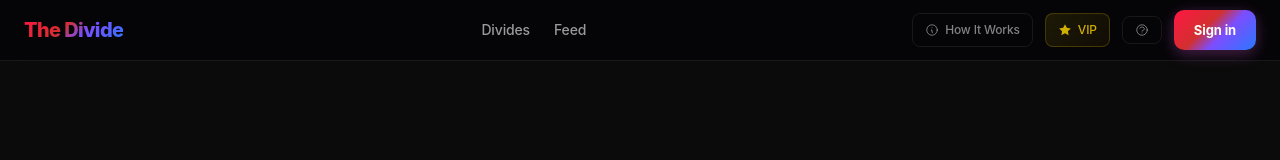
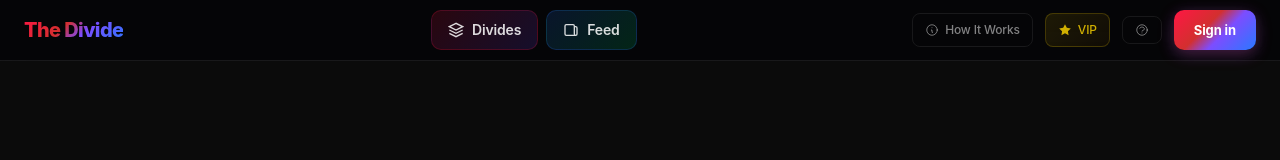
Before and after one commit to ripjuicewrld9/the-divide, a React (Vite) app in the folder divide-frontend-fresh/: page /profile in a window 1280 px wide. Shown: the top 160 px of the page. Built offline with nearby package versions, Linux system fonts and the light colour scheme; no server answers.

Commit message:
Fix support button popout + redesign header layout with improved nav buttons, larger profile, and relocated notification bell

```diff
--- a/divide-frontend-fresh/src/components/Header.jsx
+++ b/divide-frontend-fresh/src/components/Header.jsx
@@ -93,35 +93,75 @@ export default function Header() {
           <nav style={{
             display: 'flex',
             alignItems: 'center',
-            gap: '24px',
+            gap: '8px',
             marginLeft: '32px',
           }}>
             <Link
               to="/"
               style={{
                 textDecoration: 'none',
+                display: 'flex',
+                alignItems: 'center',
+                gap: '8px',
+                padding: '8px 16px',
+                borderRadius: '10px',
                 fontSize: '14px',
-                fontWeight: '500',
-                color: 'rgba(255,255,255,0.6)',
-                transition: 'color 0.15s ease',
+                fontWeight: '600',
+                color: 'rgba(255,255,255,0.85)',
+                background: 'linear-gradient(135deg, rgba(255,23,68,0.15) 0%, rgba(124,77,255,0.15) 100%)',
+                border: '1px solid rgba(255,23,68,0.2)',
+                transition: 'all 0.2s ease',
               }}
-              onMouseEnter={(e) => e.currentTarget.style.color = '#fff'}
-              onMouseLeave={(e) => e.currentTarget.style.color = 'rgba(255,255,255,0.6)'}
+              onMouseEnter={(e) => {
+                e.currentTarget.style.background = 'linear-gradient(135deg, rgba(255,23,68,0.25) 0%, rgba(124,77,255,0.25) 100%)';
+                e.currentTarget.style.borderColor = 'rgba(255,23,68,0.4)';
+                e.currentTarget.style.color = '#fff';
+                e.currentTarget.style.transform = 'translateY(-1px)';
+              }}
+              onMouseLeave={(e) => {
+                e.currentTarget.style.background = 'linear-gradient(135deg, rgba(255,23,68,0.15) 0%, rgba(124,77,255,0.15) 100%)';
+                e.currentTarget.style.borderColor = 'rgba(255,23,68,0.2)';
+                e.currentTarget.style.color = 'rgba(255,255,255,0.85)';
+                e.currentTarget.style.transform = 'translateY(0)';
+              }}
             >
+              <svg width="16" height="16" viewBox="0 0 24 24" fill="none" stroke="currentColor" strokeWidth="2">
+                <path d="M12 2L2 7l10 5 10-5-10-5zM2 17l10 5 10-5M2 12l10 5 10-5" />
+              </svg>
               Divides
             </Link>
             <Link
               to="/feed"
               style={{
                 textDecoration: 'none',
+                display: 'flex',
+                alignItems: 'center',
+                gap: '8px',
+                padding: '8px 16px',
+                borderRadius: '10px',
                 fontSize: '14px',
-                fontWeight: '500',
-                color: 'rgba(255,255,255,0.6)',
-                transition: 'color 0.15s ease',
+                fontWeight: '600',
+                color: 'rgba(255,255,255,0.85)',
+                background: 'linear-gradient(135deg, rgba(41,121,255,0.15) 0%, rgba(0,230,118,0.15) 100%)',
+                border: '1px solid rgba(41,121,255,0.2)',
+                transition: 'all 0.2s ease',
               }}
-              onMouseEnter={(e) => e.currentTarget.style.color = '#fff'}
-              onMouseLeave={(e) => e.currentTarget.style.color = 'rgba(255,255,255,0.6)'}
+              onMouseEnter={(e) => {
+                e.currentTarget.style.background = 'linear-gradient(135deg, rgba(41,121,255,0.25) 0%, rgba(0,230,118,0.25) 100%)';
+                e.currentTarget.style.borderColor = 'rgba(41,121,255,0.4)';
+                e.currentTarget.style.color = '#fff';
+                e.currentTarget.style.transform = 'translateY(-1px)';
+              }}
+              onMouseLeave={(e) => {
+                e.currentTarget.style.background = 'linear-gradient(135deg, rgba(41,121,255,0.15) 0%, rgba(0,230,118,0.15) 100%)';
+                e.currentTarget.style.borderColor = 'rgba(41,121,255,0.2)';
+                e.currentTarget.style.color = 'rgba(255,255,255,0.85)';
+                e.currentTarget.style.transform = 'translateY(0)';
+              }}
             >
+              <svg width="16" height="16" viewBox="0 0 24 24" fill="none" stroke="currentColor" strokeWidth="2">
+                <path d="M19 20H5a2 2 0 01-2-2V6a2 2 0 012-2h10a2 2 0 012 2v1m2 13a2 2 0 01-2-2V7m2 13a2 2 0 002-2V9a2 2 0 00-2-2h-2" />
+              </svg>
               Feed
             </Link>
           </nav>
@@ -193,7 +233,7 @@ export default function Header() {
               }}
             >
               <svg width="14" height="14" viewBox="0 0 24 24" fill="currentColor">
-                <path d="M12 2L15.09 8.26L22 9.27L17 14.14L18.18 21.02L12 17.77L5.82 21.02L7 14.14L2 9.27L8.91 8.26L12 2Z"/>
+                <path d="M12 2L15.09 8.26L22 9.27L17 14.14L18.18 21.02L12 17.77L5.82 21.02L7 14.14L2 9.27L8.91 8.26L12 2Z" />
               </svg>
               <span>VIP</span>
             </button>
@@ -231,8 +271,6 @@ export default function Header() {
 
             {user ? (
               <>
-                {/* Notification Bell */}
-                <NotificationBell />
 
                 {/* Balance */}
                 <div style={{
@@ -304,26 +342,33 @@ export default function Header() {
                     style={{
                       display: 'flex',
                       alignItems: 'center',
-                      gap: '8px',
-                      padding: '6px 12px',
-                      borderRadius: '8px',
-                      border: '1px solid rgba(255,255,255,0.08)',
-                      background: 'transparent',
-                      color: 'rgba(255,255,255,0.7)',
-                      fontSize: '13px',
-                      fontWeight: '500',
+                      gap: '10px',
+                      padding: '8px 16px',
+                      borderRadius: '12px',
+                      border: '1px solid rgba(255,255,255,0.12)',
+                      background: 'linear-gradient(135deg, rgba(255,255,255,0.06) 0%, rgba(255,255,255,0.02) 100%)',
+                      color: 'rgba(255,255,255,0.9)',
+                      fontSize: '14px',
+                      fontWeight: '600',
                       cursor: 'pointer',
-                      transition: 'all 0.15s ease',
+                      transition: 'all 0.2s ease',
                     }}
                     onMouseEnter={(e) => {
-                      e.currentTarget.style.background = 'rgba(255,255,255,0.04)';
+                      e.currentTarget.style.background = 'linear-gradient(135deg, rgba(255,255,255,0.1) 0%, rgba(255,255,255,0.04) 100%)';
+                      e.currentTarget.style.borderColor = 'rgba(255,255,255,0.2)';
+                      e.currentTarget.style.transform = 'translateY(-1px)';
                     }}
                     onMouseLeave={(e) => {
-                      e.currentTarget.style.background = 'transparent';
+                      e.currentTarget.style.background = 'linear-gradient(135deg, rgba(255,255,255,0.06) 0%, rgba(255,255,255,0.02) 100%)';
+                      e.currentTarget.style.borderColor = 'rgba(255,255,255,0.12)';
+                      e.currentTarget.style.transform = 'translateY(0)';
                     }}
                   >
-                    <UserAvatar user={user} size={20} />
+                    <UserAvatar user={user} size={28} />
                     <span style={{ letterSpacing: '-0.01em' }}>{user.username}</span>
+                    <svg width="12" height="12" viewBox="0 0 24 24" fill="none" stroke="currentColor" strokeWidth="2.5" style={{ opacity: 0.5 }}>
+                      <path d="M6 9l6 6 6-6" />
+                    </svg>
                   </button>
 
                   <AnimatePresence>
@@ -471,6 +516,9 @@ export default function Header() {
                     )}
                   </AnimatePresence>
                 </div>
+
+                {/* Notification Bell - Right of profile */}
+                <NotificationBell />
               </>
             ) : (
               <button
@@ -509,7 +557,7 @@ export default function Header() {
         <UserSettingsModal isOpen={showSettingsModal} onClose={() => setShowSettingsModal(false)} />
       </header>
 
-      {showSupportModal && <SupportTicket onClose={() => setShowSupportModal(false)} />}
+      {showSupportModal && <SupportTicket isOpen={showSupportModal} onClose={() => setShowSupportModal(false)} />}
       <HowItWorksModal isOpen={showHowItWorks} onClose={() => setShowHowItWorks(false)} />
       <VipModal
         isOpen={showVipModal}
```
